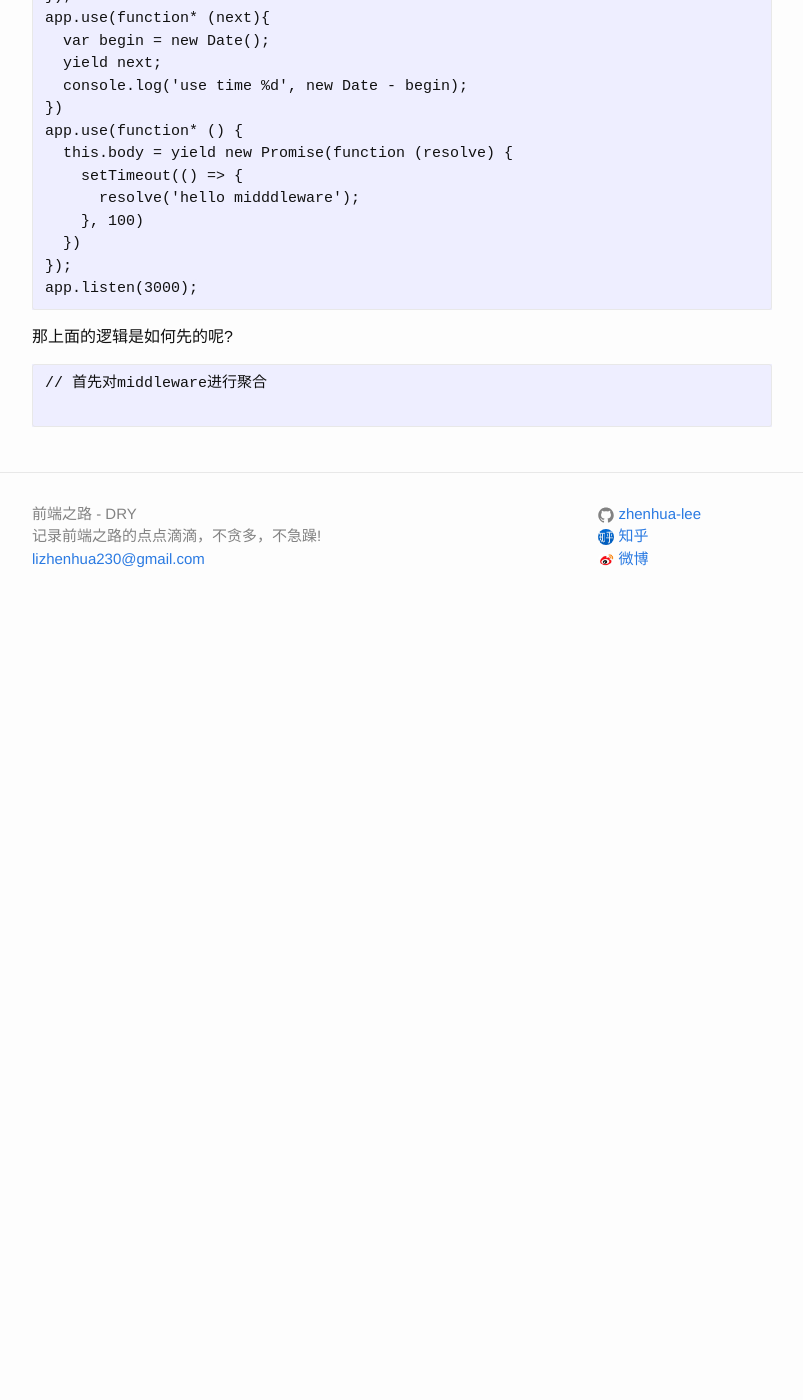
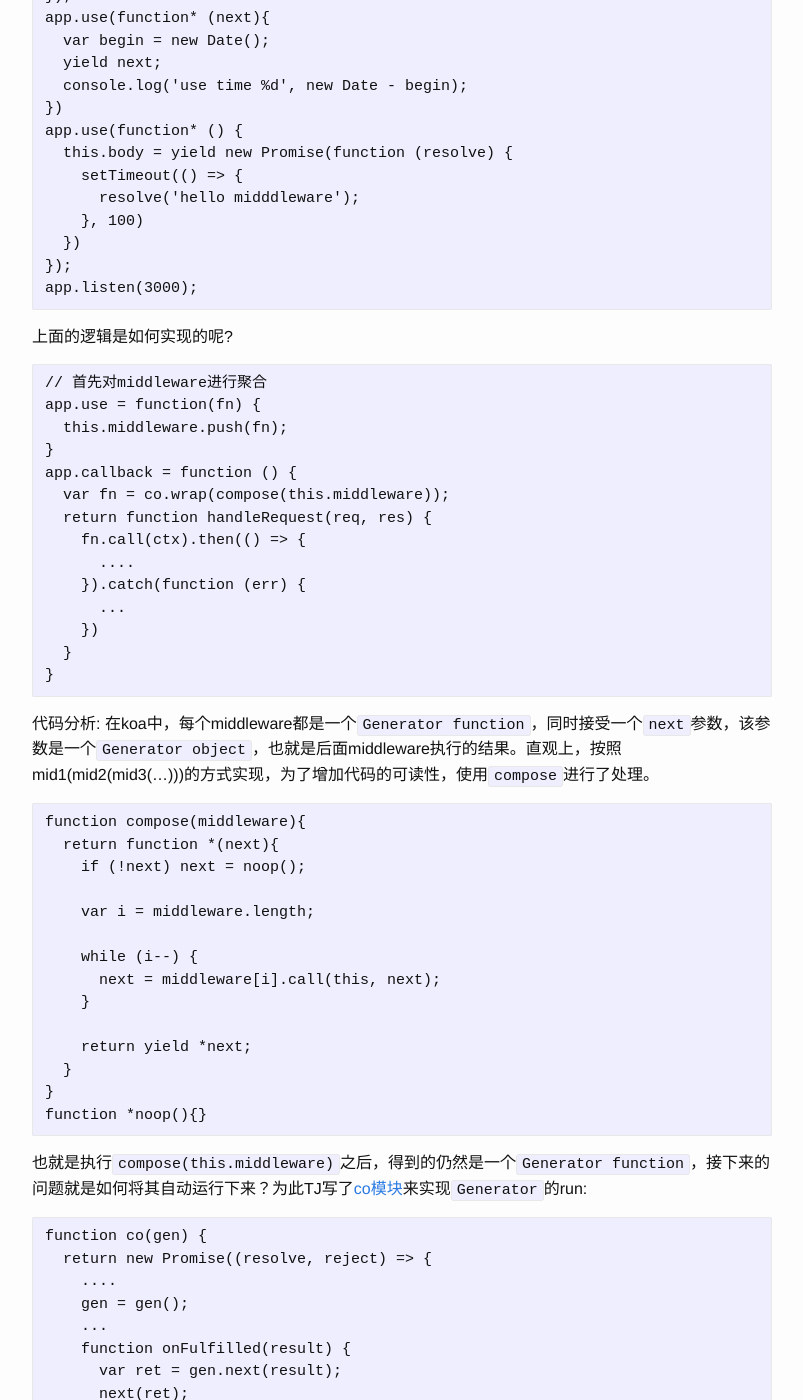
Before and after one commit to zhenhua-lee/zhenhua-lee.github.io, a Jekyll site: the page built from _posts/2016-12-12-middleware.md, in a window 1280 px wide and 1400 px high, scrolled down 2033 px. Shown: the whole window, without its empty margins (238-1041 px from the left). Built offline with Jekyll 4.4.1, drawn with Linux system fonts in a browser that asks for light colours; before the commit the page ends 2663 px from its top, so only the background shows below that; some of the changed text lies outside the part shown.

Commit message:
完成middleware的文章

````diff
--- a/_posts/2016-12-12-middleware.md
+++ b/_posts/2016-12-12-middleware.md
@@ -33,7 +33,7 @@ function mid3(next) {
 var noop = () => {}
 mid1(mid2(mid3(noop))()
 ```
-上面的代码可以按照次序进行执行，但是会出现层层嵌套的问题，那如何让代码优雅起来的？下面是一种实现思路:
+上面的代码可以按照次序顺序执行，但是会出现层层嵌套的问题，如何让代码优雅起来呢？下面是一种实现思路:
 
 ```
 function noop() {}
@@ -53,9 +53,9 @@ fn()();
 ```
 其实[redux里面的compose](https://github.com/reactjs/redux/blob/master/src/compose.js)就是这样的实现方式，通过高阶函数避免了函数的层层嵌套。
 
-## 基于generator
+## 基于generator的实现方式
 
-业内流行的新一代node框架koa，使用generator进行流程控制，是另外一种middleware的实现机制，同时可以解决异步编程的回调嵌套问题。
+业内流行的新一代node框架koa，使用generator进行流程控制，不仅是另外一种middleware的实现方式，而且可以解决异步编程的回调嵌套问题。
 
 ```
 var koa = require('./koa');
@@ -80,9 +80,76 @@ app.use(function* () {
 app.listen(3000);
 ```
 
-那上面的逻辑是如何先的呢?
+上面的逻辑是如何实现的呢?
 
 ```
 // 首先对middleware进行聚合
+app.use = function(fn) {
+  this.middleware.push(fn);
+}
+app.callback = function () {
+  var fn = co.wrap(compose(this.middleware));
+  return function handleRequest(req, res) {
+    fn.call(ctx).then(() => {
+      ....
+    }).catch(function (err) {
+      ...
+    })
+  }
+}
+```
+
+代码分析: 在koa中，每个middleware都是一个`Generator function`，同时接受一个`next`参数，该参数是一个`Generator object`，也就是后面middleware执行的结果。直观上，按照mid1(mid2(mid3(...)))的方式实现，为了增加代码的可读性，使用`compose`进行了处理。
 
 ```
+function compose(middleware){
+  return function *(next){
+    if (!next) next = noop();
+
+    var i = middleware.length;
+
+    while (i--) {
+      next = middleware[i].call(this, next);
+    }
+
+    return yield *next;
+  }
+}
+function *noop(){}
+```
+
+也就是执行`compose(this.middleware)`之后，得到的仍然是一个`Generator function`，接下来的问题就是如何将其自动运行下来？为此TJ写了[co模块](https://github.com/tj/co)来实现`Generator`的run:
+
+```
+function co(gen) {
+  return new Promise((resolve, reject) => {
+    ....
+    gen = gen();
+    ...
+    function onFulfilled(result) {
+      var ret = gen.next(result);
+      next(ret);
+    }
+    function next(ret) {
+      if (ret.done) return resolve(ret.value);
+      var val = toPromise.call(ctx, ret.value);
+      if (val && isPromise(val)) return val.then(onFulfilled)
+    }
+  })
+}
+function toPromise(obj) {
+  ...
+  if (isPromise(obj)) return obj;
+  if (isGeneratorFunction(obj) || isGenerator(obj)) return co.call(ctx, obj);
+  if (typeof obj === 'function') return thunkToPromise.call(ctx, obj);
+  ...
+}
+```
+
+代码解读:
+
+co的执行对yield后面的表达式的值是有要求的, 最小的数据元素必须是其中的一种: promise、thunk function、generator function、generator object。然后在内部存在类型转换, 将不是promise的对象转变成promise，通过successCallBack将结果传给上一个`yield expression`。这样就可以实现`Generator`的自动运行。
+
+## 结语
+
+上面是开发中自己遇到的两种`middleware`实现机制，当然还有其他的实现，以后开发中慢慢积累吧。
````
Also changed, not shown: other parts of _posts/2016-12-12-middleware.md (+1 -1 lines).
